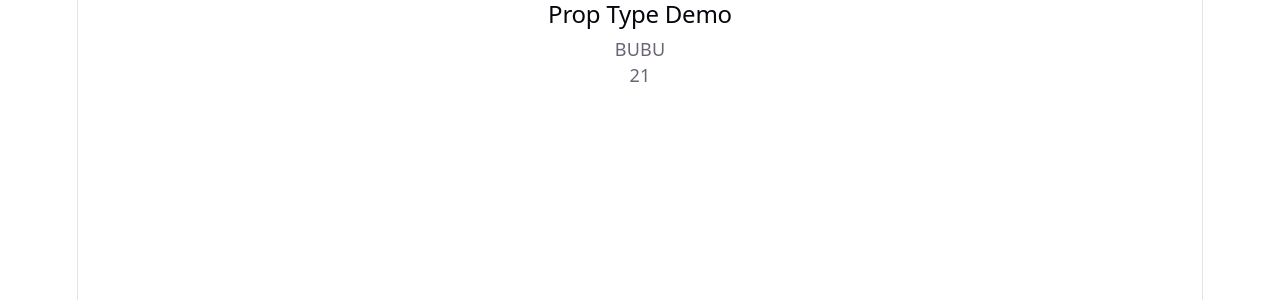
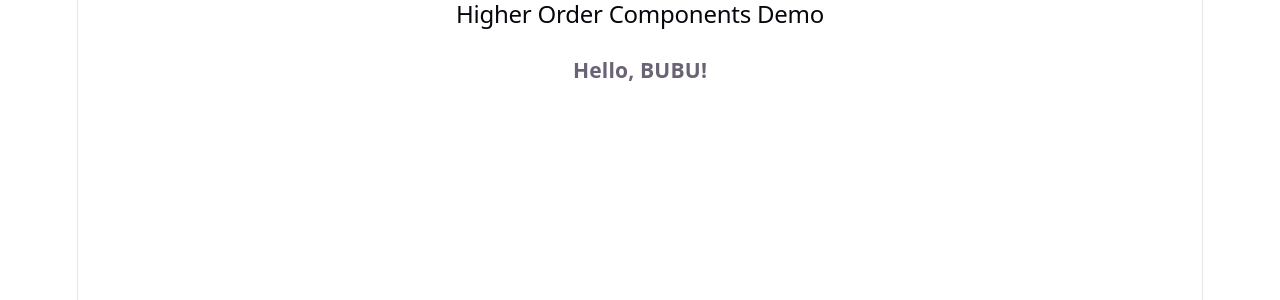
Before and after one commit to chaithrabr7525-byte/MERN_Stu_FebMay26Mys, a React (Vite) app in the folder W9/D2/prop-example-app/: page / in a window 1280 px wide. Shown: the top 300 px of the page. Built offline with nearby package versions, Linux system fonts and the light colour scheme.

Commit message:
Update App component to include HOCExample and comment out PropTypeDemo

```diff
--- a/W9/D2/prop-example-app/src/App.jsx
+++ b/W9/D2/prop-example-app/src/App.jsx
@@ -10,6 +10,7 @@ import{PropsImmutability} from './components/p8.jsx'
 import{PropsState} from './components/p9.jsx'
 import{FunctionProps} from './components/p10.jsx'
 import{PropTypeDemo} from './components/p11.jsx'
+import{HOCExample} from './components/p12.jsx'
 function App() {
   return (
     <>
@@ -23,7 +24,8 @@ function App() {
       {/* <PropsImmutability/> */}
       {/* <PropsState/> */}
       {/* <FunctionProps/> */}
-      <PropTypeDemo/>
+      {/* <PropTypeDemo/> */}
+      <HOCExample/>
     </>
   );
 }
```
